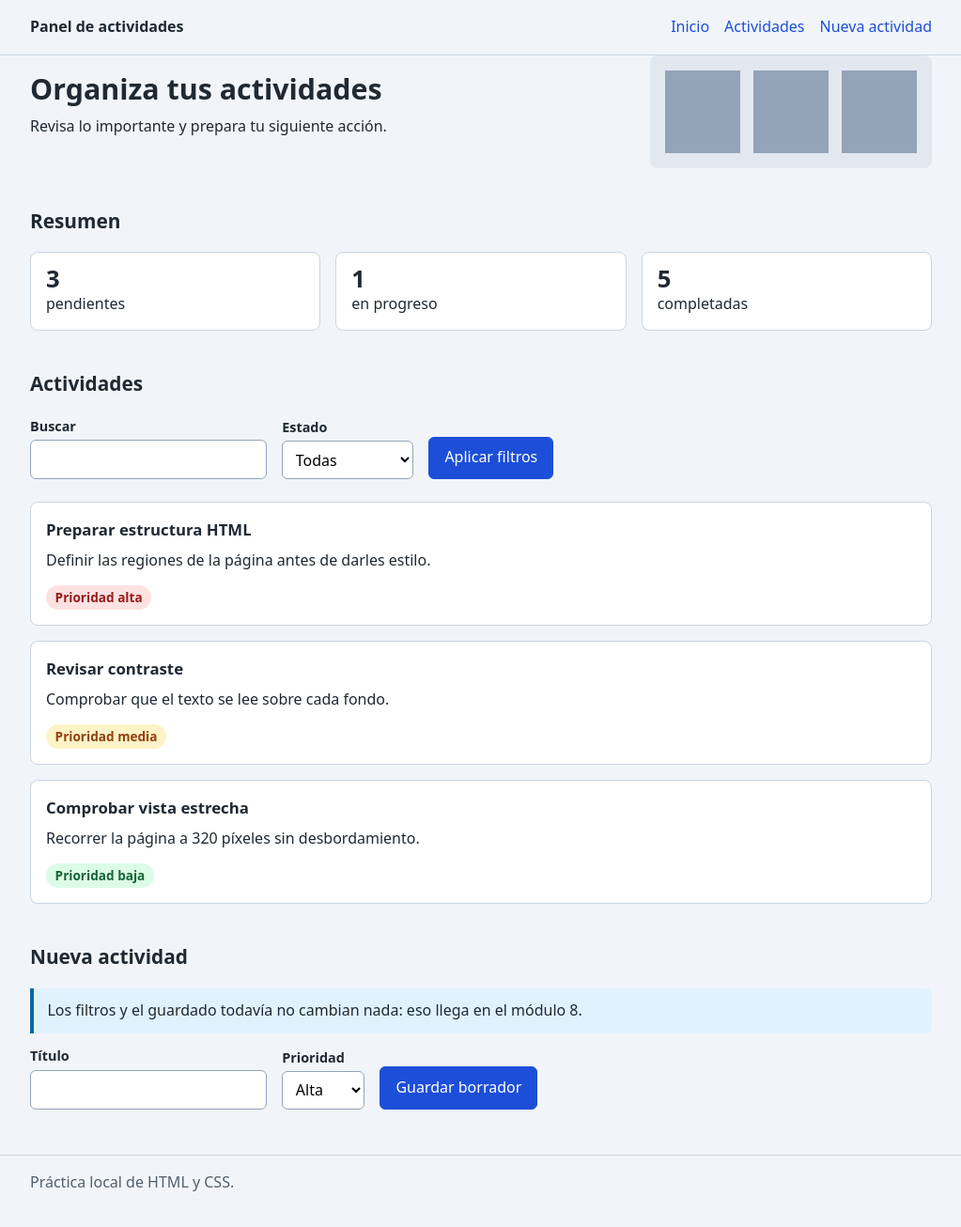
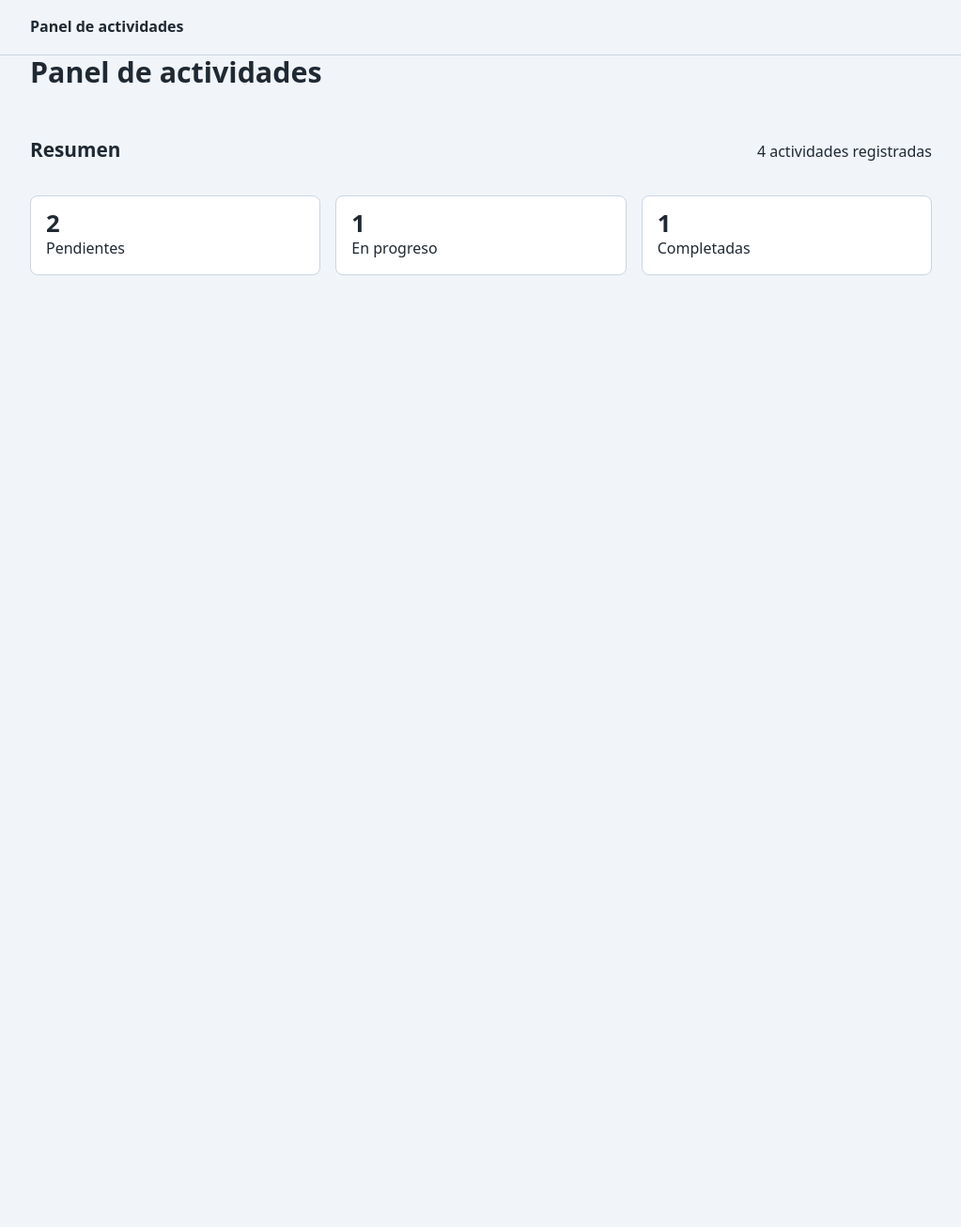
Before and after one commit to hamlet10/curso_angular, an Angular app in the folder panel-actividades/: page / in a window 1280 px wide. Shown: the top 1306 px of the page at 94% size, without its empty margins (128-1151 px from the left). After the commit the page ends 800 px from the top, so only its background shows below. Built offline with nearby package versions, Linux system fonts and the light colour scheme.

Commit message:
Incremento 2: el primer componente

```diff
--- /dev/null
+++ b/panel-actividades/src/app/actividades/resumen-actividades/resumen-actividades.css
@@ -0,0 +1,31 @@
+:host { display: block; }
+
+.encabezado-seccion {
+  display: flex;
+  flex-wrap: wrap;
+  gap: .5rem 1rem;
+  align-items: baseline;
+  justify-content: space-between;
+}
+
+.metricas {
+  display: grid;
+  gap: 1rem;
+  grid-template-columns: 1fr;
+  list-style: none;
+  margin: 1rem 0 0;
+  padding: 0;
+}
+
+.metricas li {
+  background: #ffffff;
+  border: 1px solid #cbd5e1;
+  border-radius: 8px;
+  padding: .9rem 1rem;
+}
+
+.metricas strong { display: block; font-size: 1.6rem; line-height: 1.1; }
+
+@media (min-width: 40rem) {
+  .metricas { grid-template-columns: repeat(3, 1fr); }
+}
--- /dev/null
+++ b/panel-actividades/src/app/actividades/resumen-actividades/resumen-actividades.html
@@ -0,0 +1,12 @@
+<section aria-labelledby="resumen-titulo">
+  <div class="encabezado-seccion">
+    <h2 id="resumen-titulo">Resumen</h2>
+    <p>{{ total }} actividades registradas</p>
+  </div>
+
+  <ul class="metricas" aria-label="Métricas de actividades">
+    <li><strong>{{ pendientes }}</strong><span>Pendientes</span></li>
+    <li><strong>{{ enProgreso }}</strong><span>En progreso</span></li>
+    <li><strong>{{ completadas }}</strong><span>Completadas</span></li>
+  </ul>
+</section>
--- /dev/null
+++ b/panel-actividades/src/app/actividades/resumen-actividades/resumen-actividades.ts
@@ -0,0 +1,13 @@
+import { Component } from '@angular/core';
+
+@Component({
+  selector: 'app-resumen-actividades',
+  templateUrl: './resumen-actividades.html',
+  styleUrl: './resumen-actividades.css',
+})
+export class ResumenActividades {
+  protected readonly total = 4;
+  protected readonly pendientes = 2;
+  protected readonly enProgreso = 1;
+  protected readonly completadas = 1;
+}
--- a/panel-actividades/src/app/app.html
+++ b/panel-actividades/src/app/app.html
@@ -3,104 +3,13 @@
 <header class="cabecera">
   <div class="contenedor">
     <p class="marca">Panel de actividades</p>
-    <nav aria-label="Principal">
-      <ul class="menu">
-        <li><a href="#contenido">Inicio</a></li>
-        <li><a href="#actividades">Actividades</a></li>
-        <li><a href="#nueva">Nueva actividad</a></li>
-      </ul>
-    </nav>
   </div>
 </header>
 
 <main id="contenido" class="contenedor">
-  <section class="presentacion" aria-labelledby="titulo-presentacion">
-    <div class="presentacion__texto">
-      <h1 id="titulo-presentacion">Organiza tus actividades</h1>
-      <p>Revisa lo importante y prepara tu siguiente acción.</p>
-    </div>
-        <img class="ilustracion" src="assets/panel_ejemplo.svg"
-         alt="Tres columnas que representan las actividades agrupadas por estado"
-         width="300" height="120">
-  </section>
+  <h1>Panel de actividades</h1>
 
-  <section aria-labelledby="titulo-resumen">
-    <h2 id="titulo-resumen">Resumen</h2>
-    <ul class="metricas">
-      <li class="metrica"><strong>3</strong> pendientes</li>
-      <li class="metrica"><strong>1</strong> en progreso</li>
-      <li class="metrica"><strong>5</strong> completadas</li>
-    </ul>
-  </section>
-
-  <section id="actividades" aria-labelledby="titulo-actividades">
-    <h2 id="titulo-actividades">Actividades</h2>
-        <form class="filtros">
-      <div class="campo">
-        <label for="buscar">Buscar</label>
-        <input type="search" id="buscar" name="buscar">
-      </div>
-      <div class="campo">
-        <label for="estado">Estado</label>
-        <select id="estado" name="estado">
-          <option value="todas">Todas</option>
-          <option value="pendiente">Pendientes</option>
-          <option value="en-progreso">En progreso</option>
-          <option value="completada">Completadas</option>
-        </select>
-      </div>
-      <button type="button" class="boton">Aplicar filtros</button>
-    </form>
-    <ul class="lista">
-      <li>
-        <article class="tarjeta">
-          <h3>Preparar estructura HTML</h3>
-          <p>Definir las regiones de la página antes de darles estilo.</p>
-          <p class="prioridad prioridad-alta">Prioridad alta</p>
-        </article>
-      </li>
-      <li>
-        <article class="tarjeta">
-          <h3>Revisar contraste</h3>
-          <p>Comprobar que el texto se lee sobre cada fondo.</p>
-          <p class="prioridad prioridad-media">Prioridad media</p>
-        </article>
-      </li>
-      <li>
-        <article class="tarjeta">
-          <h3>Comprobar vista estrecha</h3>
-          <p>Recorrer la página a 320 píxeles sin desbordamiento.</p>
-          <p class="prioridad prioridad-baja">Prioridad baja</p>
-        </article>
-      </li>
-    </ul>
-  </section>
-
-  <section id="nueva" aria-labelledby="titulo-nueva">
-    <h2 id="titulo-nueva">Nueva actividad</h2>
-    <p class="aviso">Los filtros y el guardado todavía no cambian nada: eso llega en el módulo 8.</p>
-      <form class="formulario">
-      <div class="campo">
-        <label for="titulo">Título</label>
-        <input type="text" id="titulo" name="titulo">
-      </div>
-      <div class="campo">
-        <label for="prioridad">Prioridad</label>
-        <select id="prioridad" name="prioridad">
-          <option value="alta">Alta</option>
-          <option value="media">Media</option>
-          <option value="baja">Baja</option>
-        </select>
-      </div>
-      <button type="button" class="boton">Guardar borrador</button>
-    </form>
-  </section>
+  <app-resumen-actividades />
 </main>
 
-<footer class="pie">
-  <div class="contenedor">
-    <p>Práctica local de HTML y CSS.</p>
-  </div>
-</footer>
-
 <router-outlet />
--- a/panel-actividades/src/app/app.ts
+++ b/panel-actividades/src/app/app.ts
@@ -1,12 +1,11 @@
-import { Component, signal } from '@angular/core';
+import { Component } from '@angular/core';
 import { RouterOutlet } from '@angular/router';
+import { ResumenActividades } from './actividades/resumen-actividades/resumen-actividades';
 
 @Component({
   selector: 'app-root',
-  imports: [RouterOutlet],
+  imports: [RouterOutlet, ResumenActividades],
   templateUrl: './app.html',
-  styleUrl: './app.css'
+  styleUrl: './app.css',
 })
-export class App {
-  protected readonly title = signal('panel-actividades');
-}
+export class App {}
```
Also changed, not shown: 1 other file (tests, documents, lock files or other folders).
